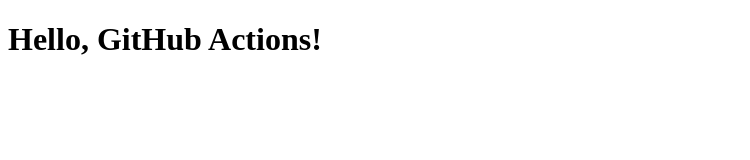
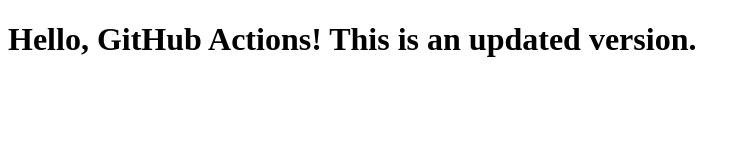
Before and after one commit to burakcankaradirek/github-actions-deployment-workflow, a plain HTML site: page index.html in a window 1280 px wide. Shown: the whole page, without its empty margins (0-750 px from the left). Drawn offline with Linux system fonts and the light colour scheme.

Commit message:
Update index.html

```diff
--- a/index.html
+++ b/index.html
@@ -5,6 +5,6 @@
     <title>GitHub Actions Deployment</title>
 </head>
 <body>
-    <h1>Hello, GitHub Actions!</h1>
+    <h1>Hello, GitHub Actions! This is an updated version.</h1>
 </body>
 </html>
```
